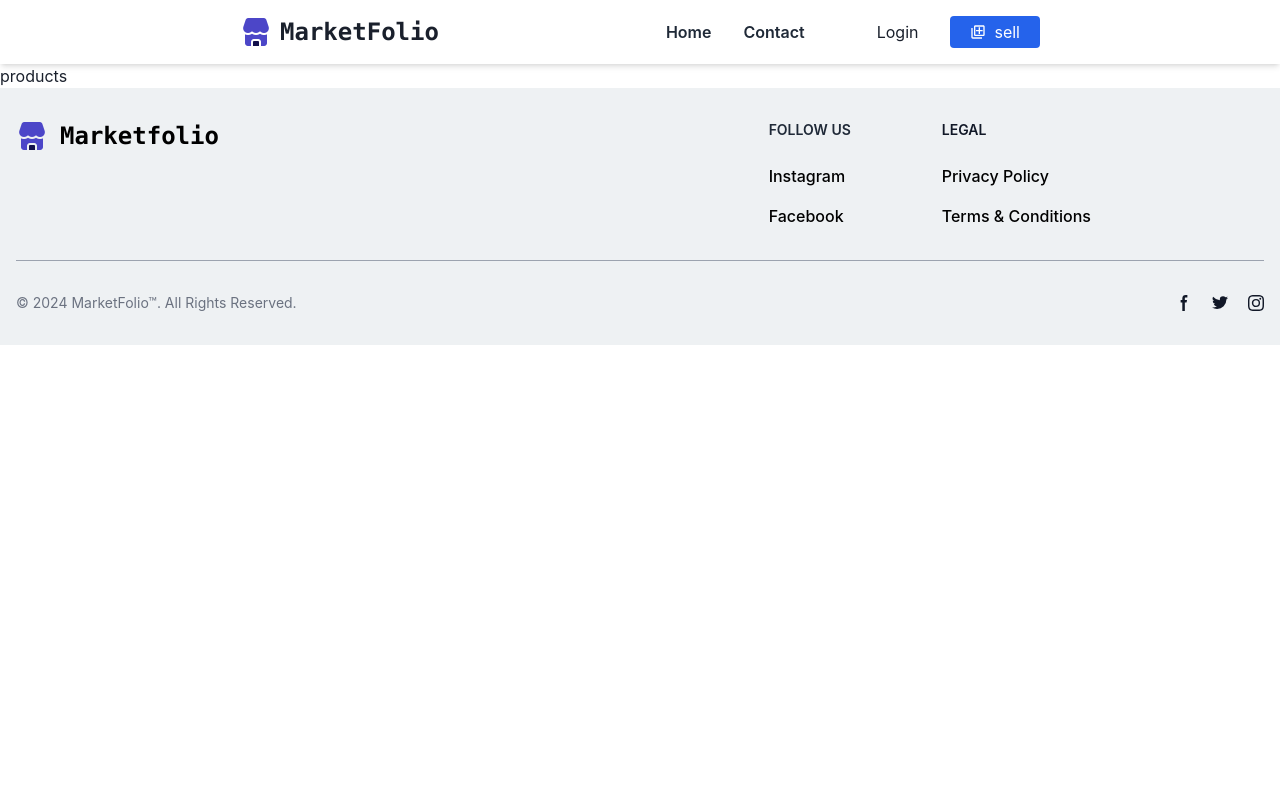
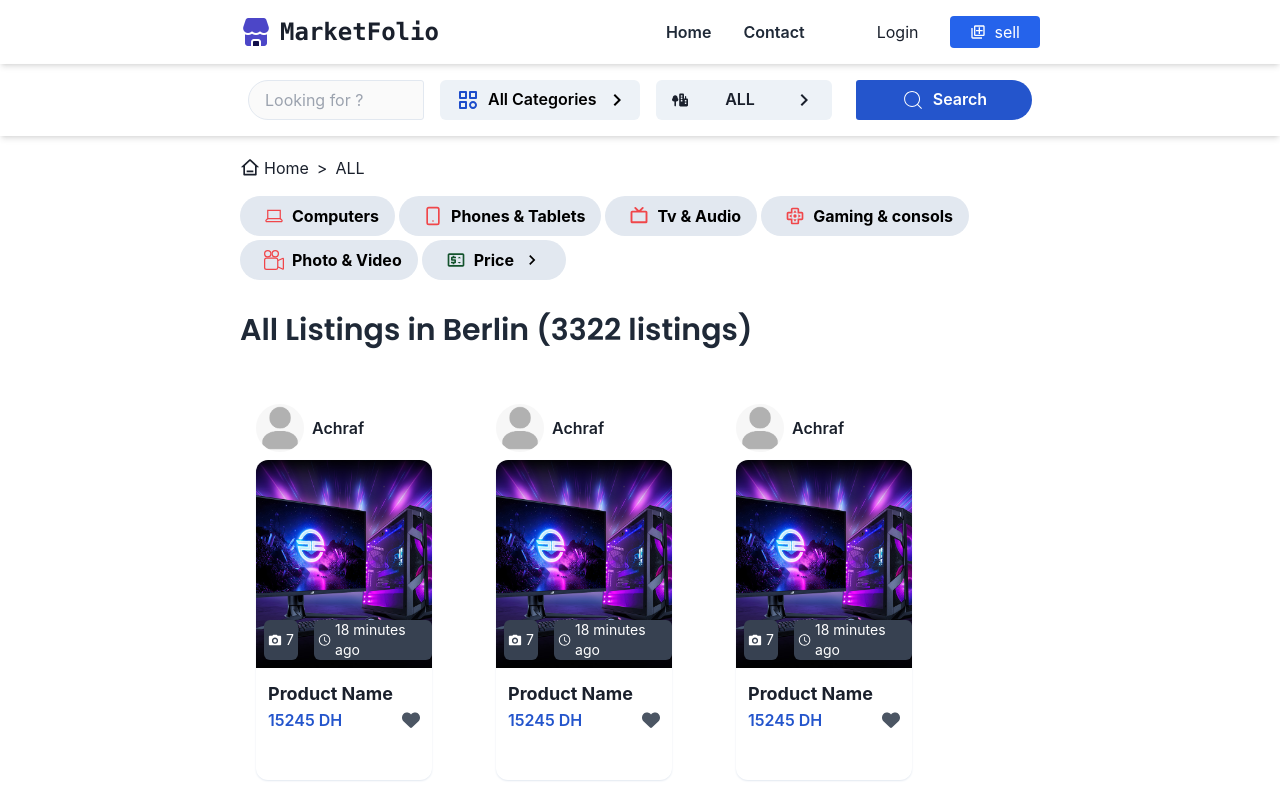
Before and after one commit to chanka1021/marketfolio, a React (Vite) app: page /products in a window 1280 px wide. Shown: the top 800 px of the page. Built offline with nearby package versions, Linux system fonts and the light colour scheme.

Commit message:
prodcuts page fin

```diff
--- a/src/components/Cards/ProductCard.jsx
+++ b/src/components/Cards/ProductCard.jsx
@@ -4,7 +4,8 @@ import { IoMdCamera } from "react-icons/io";
 import { AiOutlineClockCircle } from "react-icons/ai";
 import { FaHeart } from "react-icons/fa6";
 import { useToast } from "@chakra-ui/react";
-function ProductCard() {
+
+function ProductCard(props) {
   const [fav, setFav] = useState(false);
   const toast = useToast();
   const handleFavClick = (name) => {
@@ -28,16 +29,16 @@ function ProductCard() {
       setFav(!fav);
     }
   };
-
+ let inProductsPage = props.inProductsPage;
   return (
-    <div className="select-none cursor-pointer duration-500 hover:scale-105 hover:shadow-lg w-72 h-72 shadow-sm shadow-slate-200 rounded-xl overflow-hidden">
+    <div className={`select-none cursor-pointer duration-500 hover:scale-105 hover:shadow-lg  ${inProductsPage ? 'w-full h-80':'w-72 h-72'} shadow-sm shadow-slate-200 rounded-xl overflow-hidden`}>
       <div
         style={{
           backgroundImage: `url(${img})`,
           backgroundSize: "cover",
           backgroundPosition: "center",
         }}
-        className="w-full h-52 relative"
+        className="w-full h-52 relative hover:bg-gray-100"
       >
         <div className="absolute bottom-2 left-2 flex gap-4 text-white">
           <div className="bg-gray-700 flex items-center gap-1 text-sm px-1 rounded-md">
@@ -50,10 +51,10 @@ function ProductCard() {
           </div>
         </div>
       </div>
-      <div className="p-2">
+      <div className="p-3">
         <h1 className="text-lg font-bold">Product Name</h1>
         <div className="flex justify-between items-center">
-          <p className="text-sm font-semibold text-Cyan">15245 DH</p>
+          <p className="text-base font-semibold text-Cyan">15245 DH</p>
           <div
             className={`text-lg ${
               fav ? "text-Crimson" : "text-gray-600"
--- a/src/components/Footer.jsx
+++ b/src/components/Footer.jsx
@@ -4,7 +4,7 @@ import img from "../assets/logo.png";
 function Footer() {
   return (
     <>
-      <footer class="bg-[#eef1f3]">
+      <footer class="bg-[#eef1f3] mt-10">
         <div class="mx-auto w-full max-w-screen-xl p-4 py-6 lg:py-8">
           <div class="md:flex md:justify-between">
             <div class="mb-6 md:mb-0">
--- a/src/components/ProductByCat.jsx
+++ b/src/components/ProductByCat.jsx
@@ -48,7 +48,7 @@ function ProductByCat({ id }) {
         </div>
         <Slider {...settings} className="Cards-Slider py-5 text-black">
           {[...Array(8)].map((_, index) => (
-            <ProductCard key={index} />
+            <ProductCard key={index}  />
           ))}
         </Slider>
       </div>
--- a/src/components/Searchbar.jsx
+++ b/src/components/Searchbar.jsx
@@ -73,7 +73,7 @@ function Searchbar() {
         <DrawerHeader borderBottomWidth={1}>Select a category</DrawerHeader>
         <DrawerBody>
           {Categories.map((category) =>
-            category.childerns ? (
+            category.childrens ? (
               <Accordion allowToggle key={category.id}>
                 <AccordionItem>
                   <h2>
@@ -88,7 +88,7 @@ function Searchbar() {
                     </AccordionButton>
                   </h2>
                   <AccordionPanel>
-                    {category.childerns.map((child) => (
+                    {category.childrens.map((child) => (
                       <Button
                         bg={"white"}
                         padding={"10px 20px"}
--- a/src/data/categories.jsx
+++ b/src/data/categories.jsx
@@ -32,7 +32,7 @@ export const Categories = [
     name: "Electronics",
     icon: <HiOutlineComputerDesktop />,
     color: "#f0464a",
-    children: [
+    childrens: [
       {
         id: "2.1",
         name: "Computers",
@@ -71,7 +71,7 @@ export const Categories = [
     name: "Fashion",
     color: "#ffff77",
     icon: <GiClothes />,
-    children: [
+    childrens: [
       {
         id: "4.1",
         name: "Men",
@@ -99,7 +99,7 @@ export const Categories = [
     name: "Auto Parts",
     color: "#ff8000",
     icon: <GiGears />,
-    children: [
+    childrens: [
       {
         id: "5.1",
         name: "Scooter Parts",
@@ -128,7 +128,7 @@ export const Categories = [
     name: "Pet Supplies",
     color: "#804000",
     icon: <MdPets />,
-    children: [
+    childrens: [
       {
         id: "7.1",
         name: "Dog",
--- a/src/pages/Home.jsx
+++ b/src/pages/Home.jsx
@@ -15,7 +15,8 @@ function Home() {
       <ProductByCat id="1"/>
       <ProductByCat id="1"/>
 
-      home
+      homesasas
+      asas
     </div>
   )
 }
--- a/src/pages/Products.jsx
+++ b/src/pages/Products.jsx
@@ -1,11 +1,146 @@
-import React from 'react'
+import React, { useState } from "react";
+import {
+  Breadcrumb,
+  BreadcrumbItem,
+  BreadcrumbLink,
+  BreadcrumbSeparator,
+} from "@chakra-ui/react";
+import { RiHome3Line } from "react-icons/ri";
+import ProductCard from "../components/Cards/ProductCard";
+import img from "../assets/profile.jpg"; // Assuming this is the profile image
+import { Categories } from "../data/categories";
+import { MdOutlinePriceChange } from "react-icons/md";
+import { MdKeyboardArrowRight } from "react-icons/md";
+import Searchbar from "../components/Searchbar";
 
 function Products() {
+  // Total number of products and products per page
+  const productCount = 50;
+  const productsPerPage = 30;
+
+  // State to manage current page
+  const [currentPage, setCurrentPage] = useState(1);
+
+  // Calculate total pages and indexes for slicing
+  const totalPages = Math.ceil(productCount / productsPerPage);
+  const indexOfLastProduct = currentPage * productsPerPage;
+  const indexOfFirstProduct = indexOfLastProduct - productsPerPage;
+
+  // Generate temporary product data
+  const tempProducts = Array.from({ length: productCount }, (_, index) => ({
+    id: index + 1,
+    name: `Product ${index + 1}`,
+    // Add other properties as needed
+  }));
+
+  // Get products for the current page
+  const currentProducts = tempProducts.slice(
+    indexOfFirstProduct,
+    indexOfLastProduct
+  );
+
+  // Function to change current page
+  const paginate = (pageNumber) => {
+    setCurrentPage(pageNumber);
+    // Scroll to the top of the page when a new page is selected
+    window.scrollTo({ top: 0, behavior: "smooth" });
+  };
+
+  let x = Categories[1];
+
   return (
-    <div>
-      products
+    <div className="w-full">
+      <Searchbar />
+      <div className="w-full xl:px-60 md:px-16 mx-auto flex flex-col mt-5">
+        {/* Breadcrumb */}
+        <Breadcrumb separator=">">
+          <BreadcrumbItem>
+            <BreadcrumbLink href="/">
+              <a className="flex items-center">
+                <RiHome3Line className="text-xl mr-1" /> Home
+              </a>
+            </BreadcrumbLink>
+          </BreadcrumbItem>
+          <BreadcrumbItem isCurrentPage>
+            <BreadcrumbLink href="#">ALL</BreadcrumbLink>
+          </BreadcrumbItem>
+        </Breadcrumb>
+        {/* Filter list */}
+        <div className="flex flex-wrap py-4 gap-1">
+          {x.childrens && (
+            <>
+              {x.childrens.map((child, index) => (
+                <button
+                  key={index}
+                  className="hover:bg-blue-200 bg-slate-200 flex items-center text-black font-bold py-2 px-4 rounded-full"
+                >
+                  <a style={{ color: `${x.color}` }} className="text-xl mx-2 ">
+                    {child.icon}{" "}
+                  </a>
+                  {child.name}
+                </button>
+              ))}
+            </>
+          )}
+          <button className="hover:bg-blue-200 bg-slate-200 flex items-center text-black font-bold py-2 px-4 rounded-full">
+            <MdOutlinePriceChange className="text-xl mx-2 text-green-900 " />
+            Price
+            <MdKeyboardArrowRight className="text-xl mx-2 " />
+          </button>
+        </div>
+        {/* Title */}
+        <h1 className="text-3xl font-semibold text-gray-800 font-[Poppins] mt-4">
+          All Listings in Berlin (3322 listings)
+        </h1>
+        {/* Products */}
+        <div className="mt-8 flex flex-wrap -mx-4">
+          {currentProducts.map((product, index) => (
+            <div
+              key={index}
+              className="w-full sm:w-full md:w-1/2 lg:w-1/3 xl:w-1/4 px-4 m-8 md:m-4"
+            >
+              <div className="rounded-md w-full hover:scale-105 duration-300 cursor-pointer select-none hover:shadow-2xl">
+                <div className="flex items-center py-2">
+                  <div className="w-12 h-12 rounded-full overflow-hidden">
+                    <img
+                      src={img}
+                      alt="Profile"
+                      className="w-full h-full object-cover hover:opacity-75"
+                    />
+                  </div>
+                  <p className="font-semibold ml-2 hover:text-blue-600">Achraf</p>
+                </div>
+                <ProductCard inProductsPage />
+              </div>
+            </div>
+          ))}
+        </div>
+        {/* Pagination */}
+        <div className="mt-8">
+          <nav className="flex justify-center">
+            <ul className="flex">
+              {Array.from({ length: totalPages }, (_, index) => index + 1).map(
+                (page) => (
+                  <li key={page}>
+                    <button
+                      className={`${
+                        currentPage === page
+                          ? "bg-blue-500 text-white"
+                          : "bg-white text-blue-500"
+                      } px-3 py-1 mx-1 rounded-md`}
+                      onClick={() => paginate(page)}
+                    >
+                      {page}
+                    </button>
+                  </li>
+                )
+              )}
+            </ul>
+          </nav>
+        </div>
+      </div>
     </div>
-  )
+  );
 }
 
-export default Products
+export default Products;
```
Also changed, not shown: src/assets/profile.jpg (added).
